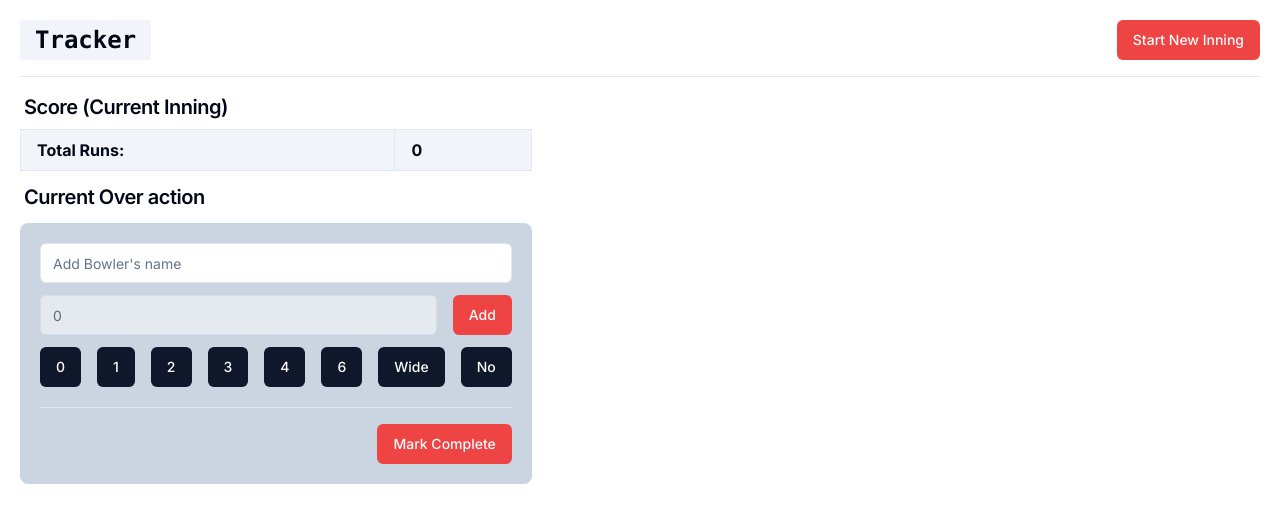
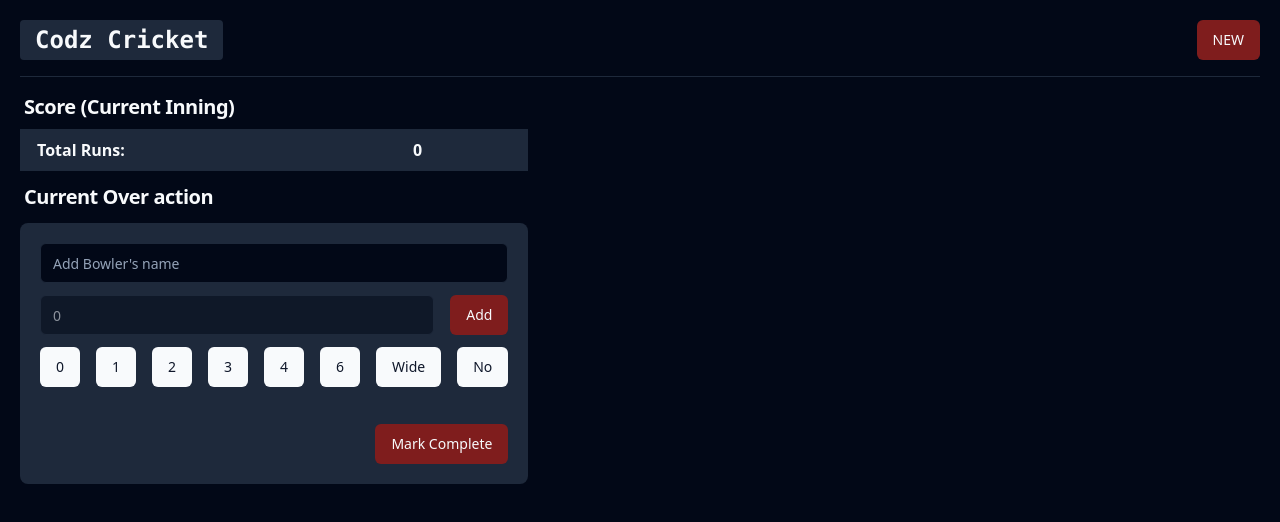
Before and after one commit to rahulcodz/cric-tracker, a Next.js app: page / in a window 1280 px wide. Shown: the top 522 px of the page. Built offline with nearby package versions, Linux system fonts and the light colour scheme.

Commit message:
color changes

```diff
--- a/app/globals.css
+++ b/app/globals.css
@@ -13,7 +13,7 @@
       --popover: 0 0% 100%;
       --popover-foreground: 222.2 84% 4.9%;
 
-      --primary: 222.2 47.4% 11.2%;
+      --primary: 217.2 91.2% 59.8%;
       --primary-foreground: 210 40% 98%;
 
       --secondary: 210 40% 96.1%;
--- a/app/layout.tsx
+++ b/app/layout.tsx
@@ -16,7 +16,7 @@ export default function RootLayout({
 }>) {
   return (
     <html lang="en">
-      <body className={inter.className}>{children}</body>
+      <body className="dark">{children}</body>
     </html>
   );
 }
--- a/components/Scores/AddScores.tsx
+++ b/components/Scores/AddScores.tsx
@@ -49,7 +49,7 @@ export default function AddScores() {
     <main className="flex gap-4 items-start justify-center flex-col m-5">
       <div className="flex items-center justify-between w-full">
         <code className="relative rounded bg-muted px-[15px] py-[4px] font-mono text-2xl font-semibold">
-          Tracker
+          Codz Cricket
         </code>
         <Button
           disabled={getCurrentOverPreview?.length > 0 ? true : false}
@@ -59,7 +59,7 @@ export default function AddScores() {
             window.location.reload();
           }}
         >
-          Start New Inning
+          NEW
         </Button>
       </div>
       <Separator className="mt-0 border-inherit" />
@@ -97,7 +97,7 @@ export default function AddScores() {
         <h4 className="scroll-m-20 text-xl font-semibold tracking-tight mx-1 mt-3">
           Current Over action
         </h4>
-        <div className="bg-slate-300 w-full p-5 rounded-lg mt-3">
+        <div className="bg-muted w-full p-5 rounded-lg mt-3">
           <div className="flex gap-4 items-center justify-center mt-0">
             <Input
               placeholder="Add Bowler's name"
```
